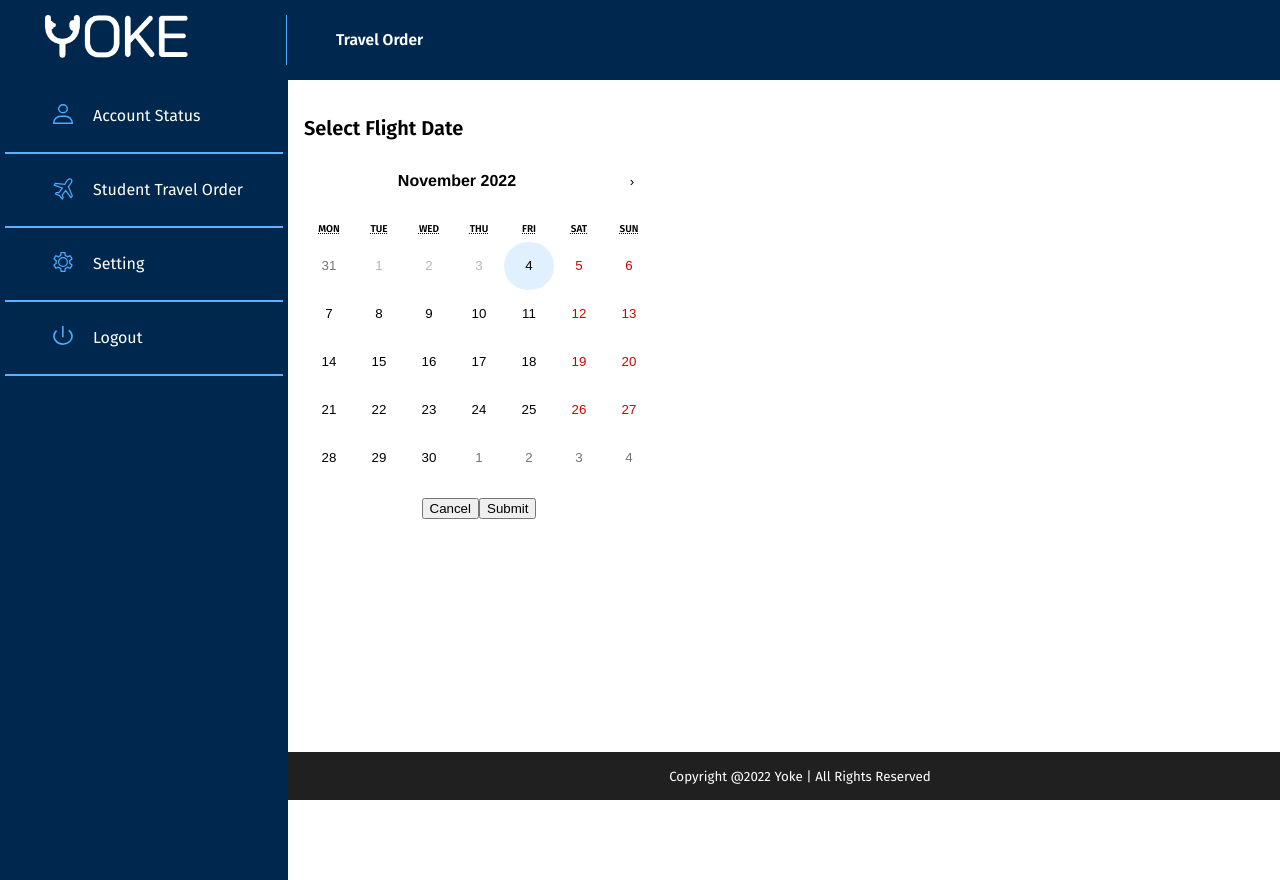
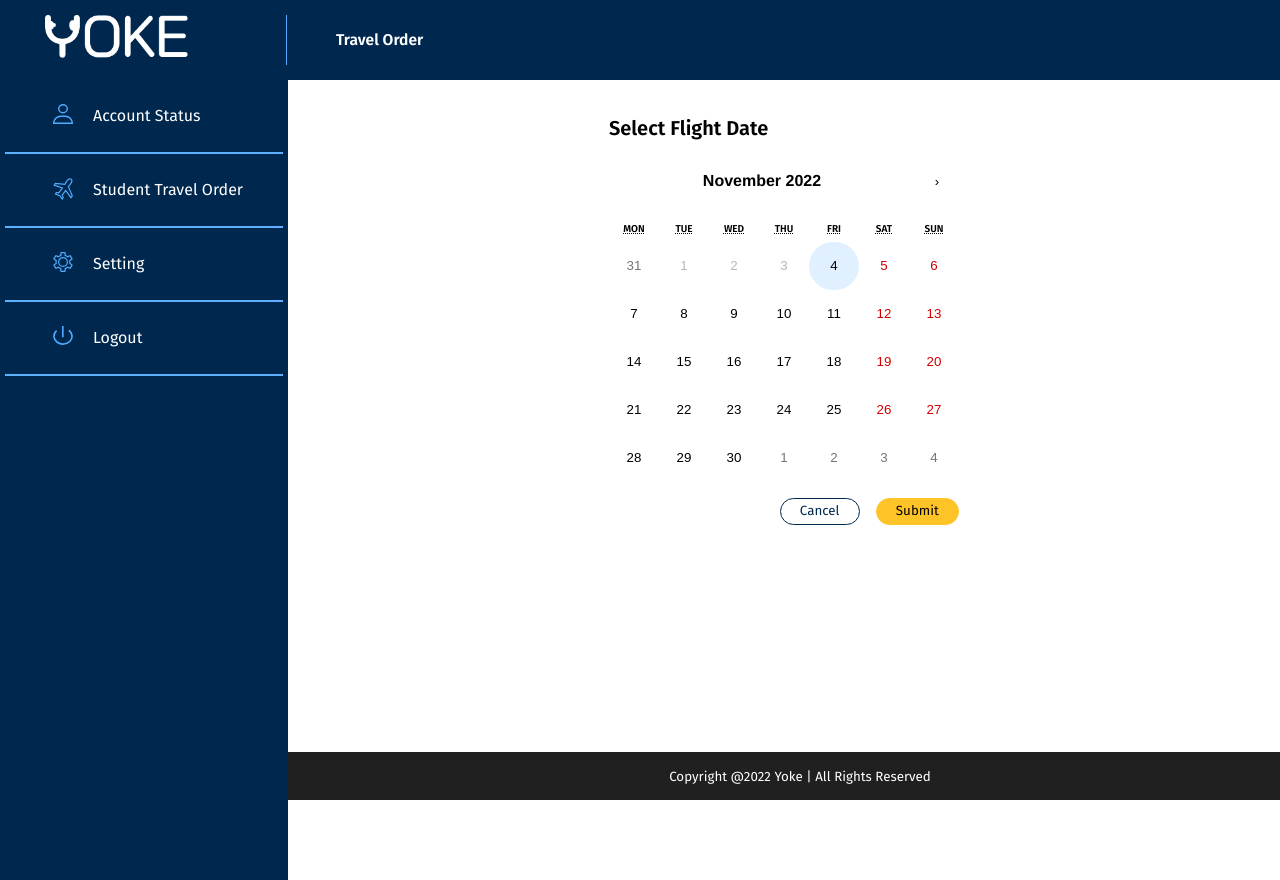
Before and after one commit to adilsaju/yoke, a React (Create React App) app in the folder client/: page /request in a window 1280 px wide. Built offline with nearby package versions, Linux system fonts and the light colour scheme; a web font is replaced by a local one.

Commit message:
buttons and margin auto

```diff
--- a/client/src/App.css
+++ b/client/src/App.css
@@ -46,7 +46,16 @@ width: 1px;
 
 .dBlueBtn {
   background-color: #00284E;
-  color: white;
+  color: #ffffff;
+  border: 1px solid #00284E;
+  border-radius: 2.31rem;
+  font-family: 'Fira Sans', Helvetica, sans-serif;
+  padding: 0.3rem 1.2rem;
+}
+
+.transparentBtn {
+  background-color: #ffffff;
+  color: #00284E;
   border: 1px solid #00284E;
   border-radius: 2.31rem;
   font-family: 'Fira Sans', Helvetica, sans-serif;
--- a/client/src/components/StudentDashboard/requestTravelOrder.css
+++ b/client/src/components/StudentDashboard/requestTravelOrder.css
@@ -1,5 +1,6 @@
 .sectionWrapper {
     width: fit-content;
+    margin: auto;
 }
 
 .sectionWrapper h2 {
@@ -129,3 +130,9 @@ button.react-calendar__tile.react-calendar__tile--now.react-calendar__month-view
 .react-calendar__century-view__decades__decade:enabled:focus {
     border-radius: 27.5px;
 }
+
+.buttonWrapper {
+    display: flex;
+    gap: 1rem;
+    justify-content: flex-end;
+}
--- a/client/src/components/StudentDashboard/requestTravelOrder.jsx
+++ b/client/src/components/StudentDashboard/requestTravelOrder.jsx
@@ -65,11 +65,12 @@ const RequestTravelOrder = () => {
               {console.log(value)}
             </div>
             {/* <input type="date" /> <br /> */}
-            <button  onClick={(e) => { navigate(-1)  }}  >
-                Cancel
-            </button>
-
-            <button onClick={() => { req(value, loginCredentials.loggedInUser)} } >Submit</button>
+            <div className="buttonWrapper">
+              <button className="transparentBtn"  onClick={(e) => { navigate(-1)  }}  >
+                  Cancel
+              </button>
+              <button className="yellowBtn" onClick={() => { req(value, loginCredentials.loggedInUser)} } >Submit</button>
+            </div>
           </div>
         </div>
 
```
